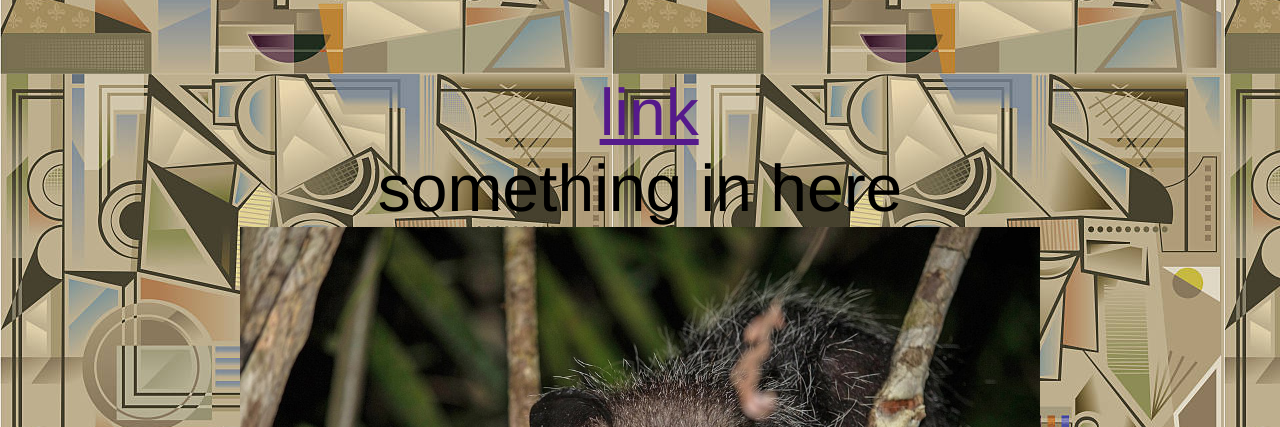
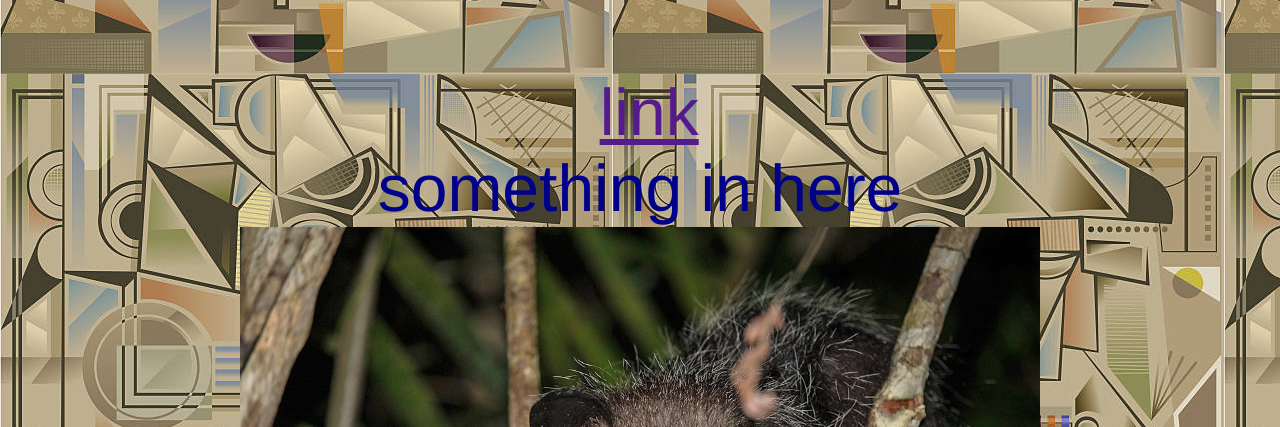
Before and after one commit to Ksearl2/Kaleb-Website-1, a plain HTML site: page index.html in a window 1280 px wide. Shown: the part 802-1229 px from the top of the page. Drawn offline with Linux system fonts and the light colour scheme.

Commit message:
color for second heading

```diff
--- a/css/main.css
+++ b/css/main.css
@@ -8,3 +8,7 @@ body {
     font-family: Helvetica;
     background-image: url(../img/istockphoto-481811379-612x612.jpg);
 }
+
+.snow-day {
+    color: darkblue;
+}
```
